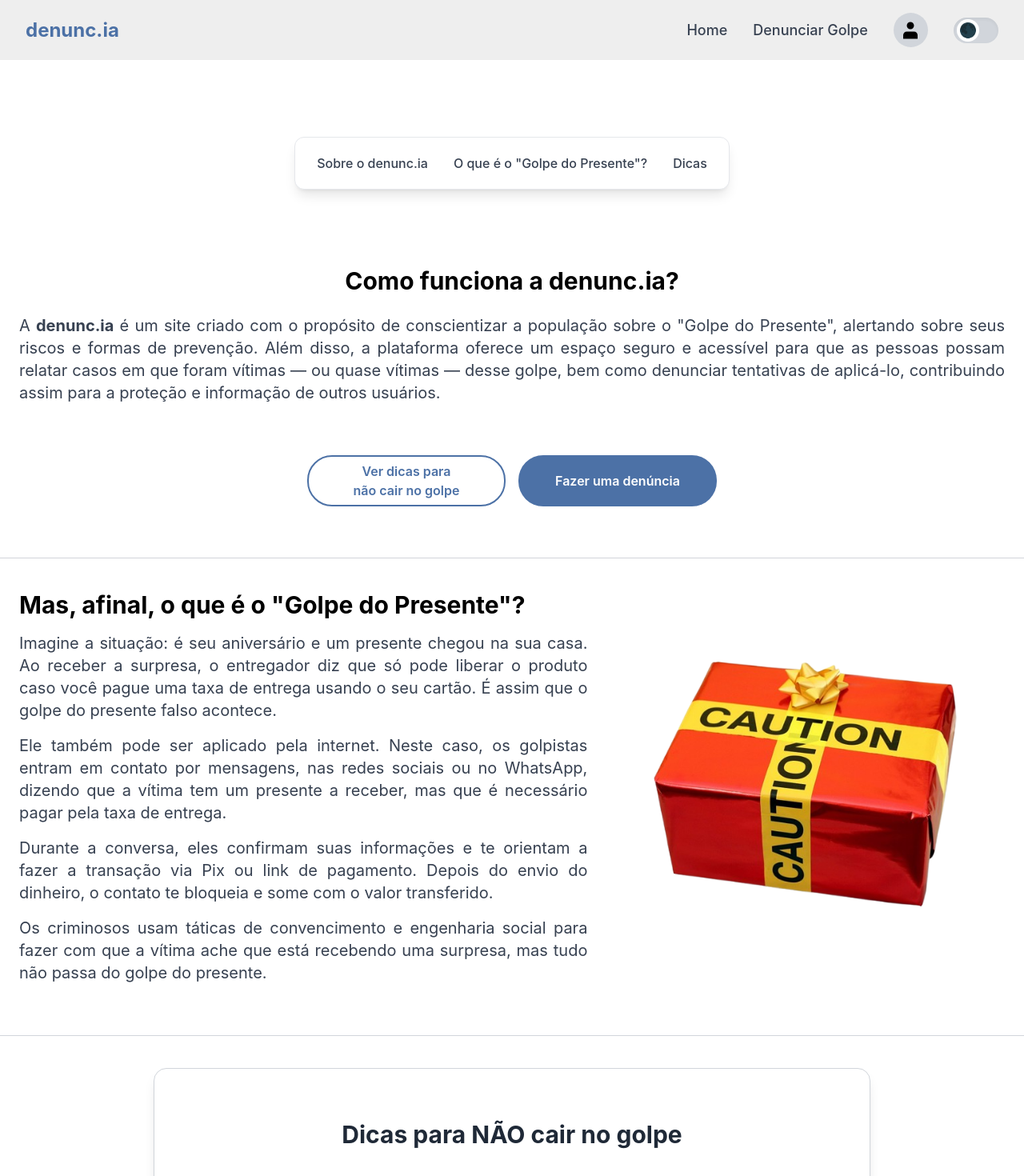
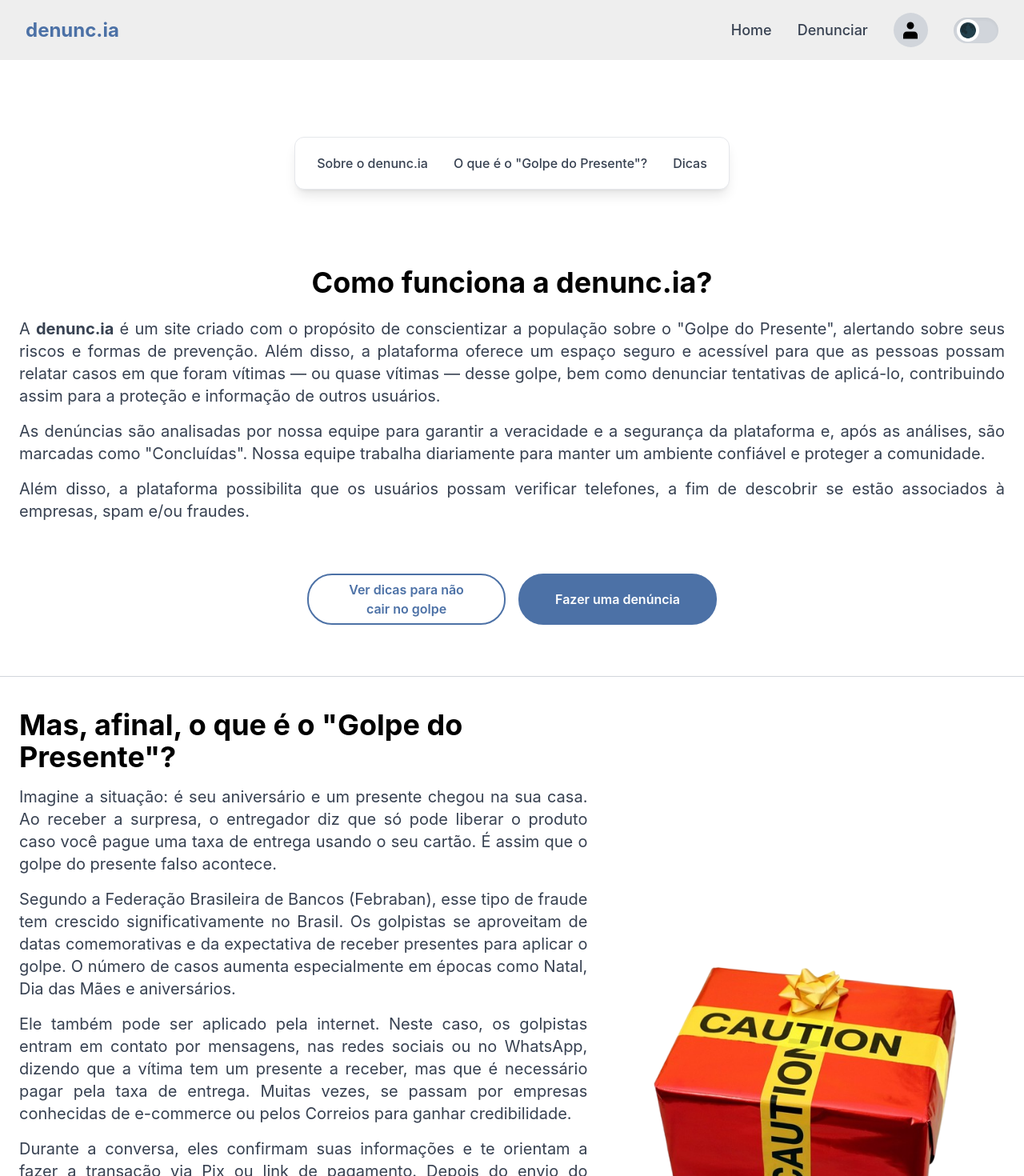
Before and after one commit to rodrigograssia/denuncia, a React (Create React App) app in the folder frontend/: page / in a window 1280 px wide. Shown: the top 1470 px of the page at 80% size. Built offline with nearby package versions, Linux system fonts and the light colour scheme.

Commit message:
feat: search bar

```diff
--- a/frontend/src/components/Titulo.js
+++ b/frontend/src/components/Titulo.js
@@ -4,7 +4,8 @@ import { twMerge } from 'tailwind-merge';
 const baseStyles = [
   'font-bold',
   'text-[#4c71a6]',
-  'text-7xl',
+  'text-6xl',
+  'sm:text-7xl',
   'mb-6'
 ];
 
--- a/frontend/src/components/TopBar.js
+++ b/frontend/src/components/TopBar.js
@@ -58,7 +58,6 @@ const Topbar = forwardRef((props, ref) => {
   useEffect(() => {
     const token = localStorage.getItem("token");
     setIsLogged(!!token);
-    // if logged, fetch /usuario/me to check role
     if (token) {
       (async () => {
         try {
@@ -104,24 +103,25 @@ const Topbar = forwardRef((props, ref) => {
     <div className={twMerge(topBarClasses)} ref={ref}>
 
       <div className="flex items-center">
-        <Link to="/" className="text-xl sm:text-2xl font-bold text-[#4c71a6] no-underline">
+        <Link to="/" className="text-l sm:text-2xl font-bold text-[#4c71a6] no-underline">
           denunc.ia
         </Link>
       </div>
 
       <ul className="flex items-center list-none m-0 p-0 flex-nowrap">
-        <li>
+        <li className="ml-2 sm:ml-8">
           <Link to="/" className={twMerge(linkBaseStyles)}>Home</Link>
         </li>
-        <li className="ml-4 sm:ml-8">
-          <Link to="/denuncia" className={twMerge(linkBaseStyles)}>Denunciar Golpe</Link>
+        <li className="ml-2 sm:ml-8">
+          <Link to="/denuncia" className={twMerge(linkBaseStyles)}>Denunciar
+          </Link>
         </li>
         {isAdmin && (
-          <li className="ml-4 sm:ml-8">
+          <li className="ml-2 sm:ml-8">
             <Link to="/gerenciamento" className={twMerge(linkBaseStyles)}>Gerenciamento</Link>
           </li>
         )}
-        <li className="ml-4 sm:ml-8">
+        <li className="ml-2 sm:ml-8">
           <button
             onClick={toggleDropdown}
             className={twMerge(profileLinkBaseStyles, "profile-link-container")}
@@ -162,7 +162,7 @@ const Topbar = forwardRef((props, ref) => {
             </div>
           )}
         </li>
-        <li className="ml-4 sm:ml-8">
+        <li className="ml-2 sm:ml-8">
           <DarkModeToggle />
         </li>
       </ul>
--- a/frontend/src/pages/Cadastro.js
+++ b/frontend/src/pages/Cadastro.js
@@ -90,7 +90,7 @@ function Cadastro() {
           onChange={(e) => setConfirmarSenha(e.target.value)}
           />
         </div>
-        <div className="flex flex-col sm:flex-row gap-2 sm:gap-4 justify-center w-full">
+        <div className="flex flex-row gap-2 sm:gap-4 justify-center w-full">
           <Botao to="/" variant="cancel" className="hover:bg-[#ececec] dark:hover:bg-neutral-700 w-full">
             Cancelar
           </Botao>
--- a/frontend/src/pages/Dados.js
+++ b/frontend/src/pages/Dados.js
@@ -132,7 +132,7 @@ function Dados() {
 
                 <div className="w-full max-w-[640px] bg-white dark:bg-neutral-900 rounded-lg border border-gray-300 dark:border-neutral-600 p-6 shadow-xl">
                     {loading ? (
-                        <p className="text-gray-600 dark:text-gray-300">Carregando...</p>
+                        <p className="text-center dark:text-gray-300">Carregando...</p>
                     ) : (
                         <div className="flex flex-col gap-4">
                             <div>
--- a/frontend/src/pages/Home.js
+++ b/frontend/src/pages/Home.js
@@ -16,20 +16,28 @@ function Home() {
         <div className="w-full border-b border-gray-300 pb-6 dark:border-neutral-600 ">
             <div id="sobre-denuncia" className="flex flex-col gap-4 sm:gap-6 px-6 max-w-screen-2xl mx-auto mt-[-5rem] pt-20">
 
-              <h1 className="dark:text-white font-bold text-xl sm:text-3xl text-center">Como funciona a denunc.ia?</h1>
-              <p className="text-base sm:text-xl text-gray-700 dark:text-gray-400 leading-relaxed text-justify">
-                A <strong>denunc.ia</strong> é um site criado com o propósito de
+              <h1 className="dark:text-white font-bold text-xl sm:text-4xl text-center">Como funciona a denunc.ia?</h1>
+              <div className="flex flex-col gap-4 text-base sm:text-xl text-gray-700 dark:text-gray-400 leading-relaxed text-justify">
+                <p>A <strong>denunc.ia</strong> é um site criado com o propósito de
                 conscientizar a população sobre o "Golpe do Presente", alertando sobre
                 seus riscos e formas de prevenção. Além disso, a plataforma oferece um
                 espaço seguro e acessível para que as pessoas possam relatar casos em
                 que foram vítimas — ou quase vítimas — desse golpe, bem como denunciar
                 tentativas de aplicá-lo, contribuindo assim para a proteção e
                 informação de outros usuários.
-              </p>
+                </p>
+                <p>
+                As denúncias são analisadas por nossa equipe para garantir a veracidade e a segurança da plataforma e, após as análises, são marcadas como "Concluídas".
+                Nossa equipe trabalha diariamente para manter um ambiente confiável e proteger a comunidade.
+                </p>
+                <p>
+                Além disso, a plataforma possibilita que os usuários possam verificar telefones, a fim de descobrir se estão associados à empresas, spam e/ou fraudes.
+                </p>
+              </div>
 
               <div className="grid grid-cols-2 gap-4 w-full max-w-lg mx-auto m-10">
-                <Botao variant="dicas" className="w-full py-1 sm:py-1.5 px-3 sm:px-4 text-sm sm:text-base" onClick={() => document.getElementById('dicas').scrollIntoView({ behavior: 'smooth' })}>
-                  Ver dicas para <br />
+                <Botao variant="dicas" className="w-full py-1 sm:py-1.5 px-4 sm:px-10 text-sm sm:text-base" onClick={() => document.getElementById('dicas').scrollIntoView({ behavior: 'smooth' })}>
+                  Ver dicas para
                   não cair no golpe
                 </Botao>
                 <Botao variant="denuncia" className="w-full py-1 sm:py-1.5 px-3 sm:px-4 text-sm sm:text-base" to="/denuncia">
@@ -42,9 +50,9 @@ function Home() {
 
         <div className="w-full border-b border-gray-300 dark:border-neutral-600 pb-6">
             <div id="o-que-e-golpe" className="px-6 max-w-screen-2xl mx-auto mt-[-4rem] pt-16">
-                <section className="flex flex-col md:flex-row gap-8 md:gap-12 items-center py-6 sm:py-10">
-                    <div className="flex flex-col gap-4 md:w-3/5">
-                        <h2 className="dark:text-white text-xl sm:text-3xl font-bold text-black">
+                <section className="flex flex-col lg:flex-row gap-8 md:gap-12 items-center py-6 sm:py-10">
+                    <div className="flex flex-col gap-4 lg:w-3/5">
+                        <h2 className="dark:text-white text-xl sm:text-4xl font-bold text-black">
                             Mas, afinal, o que é o "Golpe do Presente"?
                         </h2>
                         <div className="flex flex-col gap-4 text-base sm:text-xl text-gray-700 dark:text-gray-400 leading-relaxed text-justify">
@@ -55,24 +63,39 @@ function Home() {
                                 assim que o golpe do presente falso acontece.
                             </p>
                             <p>
+                                Segundo a Federação Brasileira de Bancos (Febraban), esse tipo de fraude
+                                tem crescido significativamente no Brasil. Os golpistas se aproveitam de
+                                datas comemorativas e da expectativa de receber presentes para aplicar o golpe.
+                                O número de casos aumenta especialmente em épocas como Natal, Dia das Mães e aniversários.
+                            </p>
+                            <p>
                                 Ele também pode ser aplicado pela internet. Neste caso, os golpistas
                                 entram em contato por mensagens, nas redes sociais ou no WhatsApp,
                                 dizendo que a vítima tem um presente a receber, mas que é necessário
-                                pagar pela taxa de entrega.
+                                pagar pela taxa de entrega. Muitas vezes, se passam por empresas conhecidas
+                                de e-commerce ou pelos Correios para ganhar credibilidade.
                             </p>
                             <p>
                                 Durante a conversa, eles confirmam suas informações e te orientam a
                                 fazer a transação via Pix ou link de pagamento. Depois do envio do
-                                dinheiro, o contato te bloqueia e some com o valor transferido.
+                                dinheiro, o contato te bloqueia e some com o valor transferido. Em casos mais
+                                graves, os criminosos podem clonar cartões ou roubar dados bancários completos.
+                            </p>
+                            <p>
+                                Os valores cobrados costumam ser baixos propositalmente, geralmente entre
+                                R$ 10 e R$ 50, para não levantar grandes suspeitas. Porém, quando multiplicado
+                                por centenas de vítimas, o prejuízo total é significativo.
                             </p>
                             <p>
                                 Os criminosos usam táticas de convencimento e engenharia social para
-                                fazer com que a vítima ache que está recebendo uma surpresa, mas
-                                tudo não passa do golpe do presente.
+                                fazer com que a vítima aja por impulso, criando um senso de urgência.
+                                De acordo com o Banco Central, desconfiar de cobranças inesperadas e
+                                verificar sempre a procedência de contatos suspeitos são medidas essenciais
+                                para evitar prejuízos. Nunca forneça dados bancários ou pessoais sem confirmar a origem da solicitação.
                             </p>
                         </div>
                     </div>
-                    <div className="w-4/5 md:w-2/5 flex justify-center">
+                    <div className="w-4/5 lg:w-2/5 flex justify-center">
                         <img
                             src="/images/presente.png"
                             alt="Presente do golpe"
```
Also changed, not shown: frontend/src/pages/Gerenciamento.js (+47 -8 lines), frontend/src/pages/MinhasDenuncias.js (+34 -9 lines).
